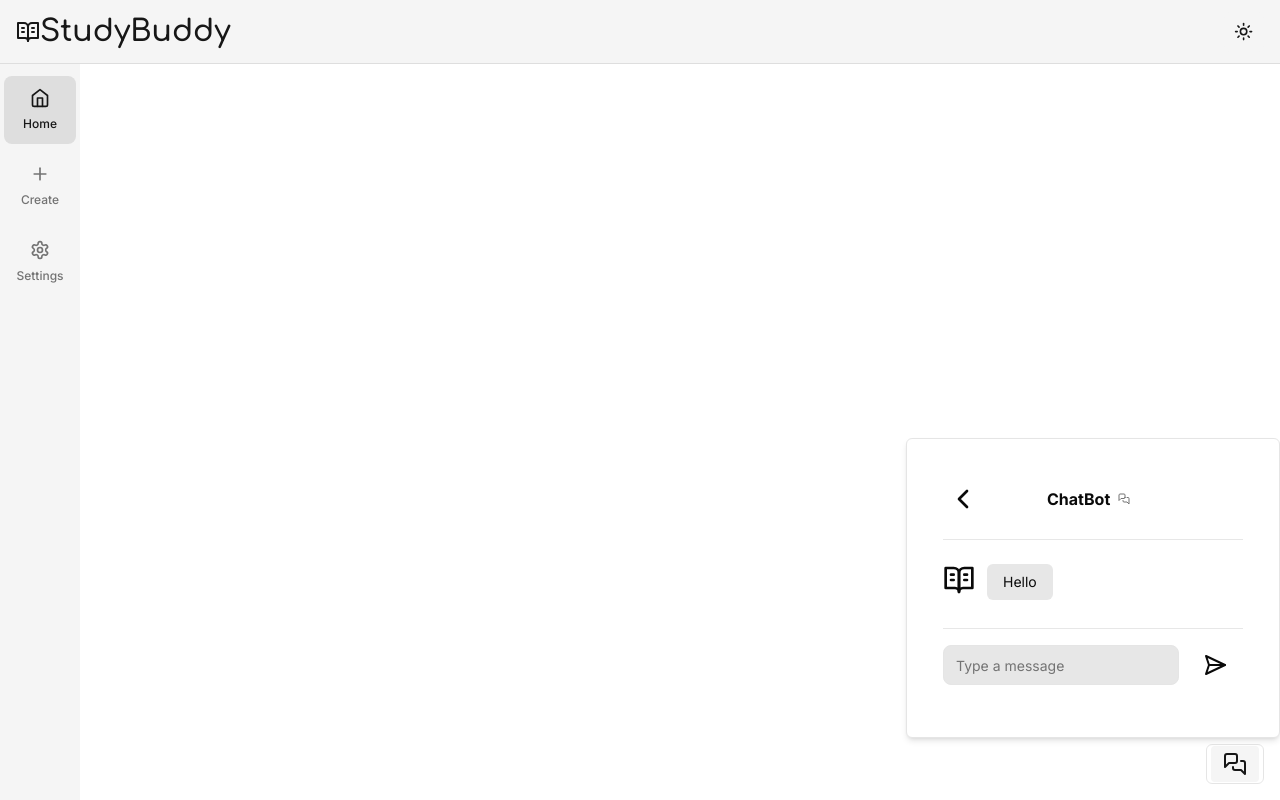
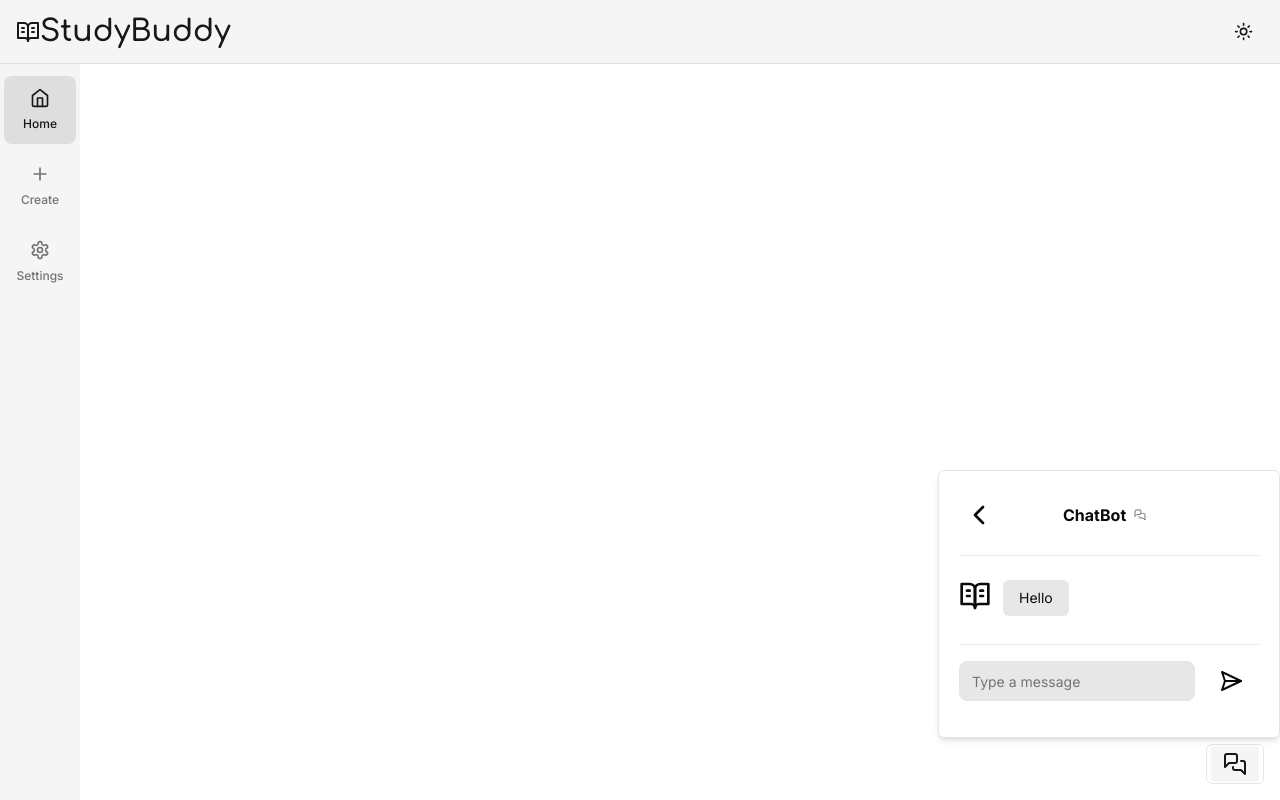
Before and after one commit to JacobJungg/StudyBuddy, a Next.js app: page / in a window 1280 px wide. Both pictures are taken after a click on the button 1235 px from the left and 764 px from the top of the page. Built offline with nearby package versions, Linux system fonts and the light colour scheme.

Commit message:
Changed padding around chatbox (more sleek look)

```diff
--- a/components/conversation.tsx
+++ b/components/conversation.tsx
@@ -27,7 +27,7 @@ export const ChatClient = () => {
   };
 
   return (
-    <div className="flex flex-col h-full p-4 space-y-2">
+    <div className="flex flex-col h-full space-y-2">
       <ChatHeader />
       <ChatMessages isLoading={isLoading} messages={messages} />
       <ChatForm
```
